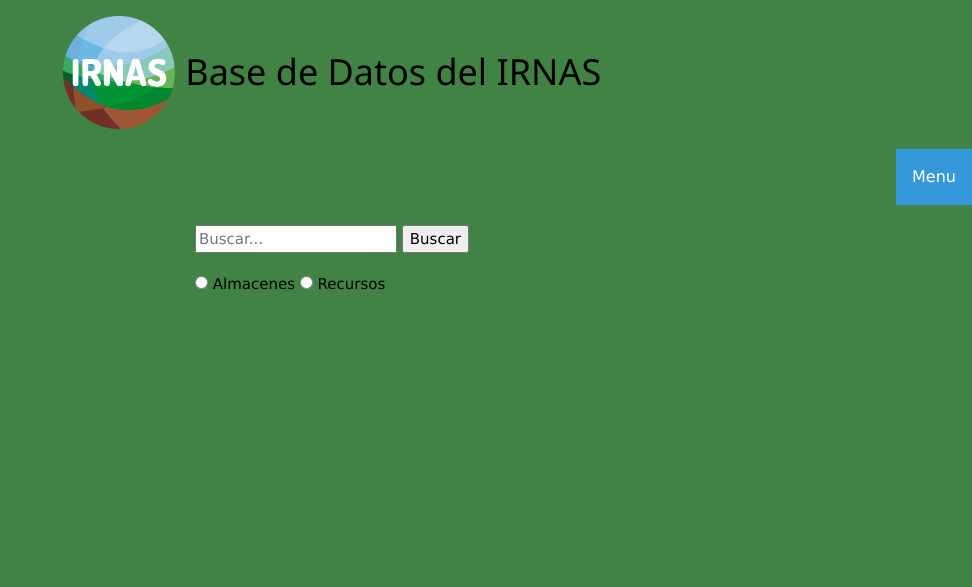
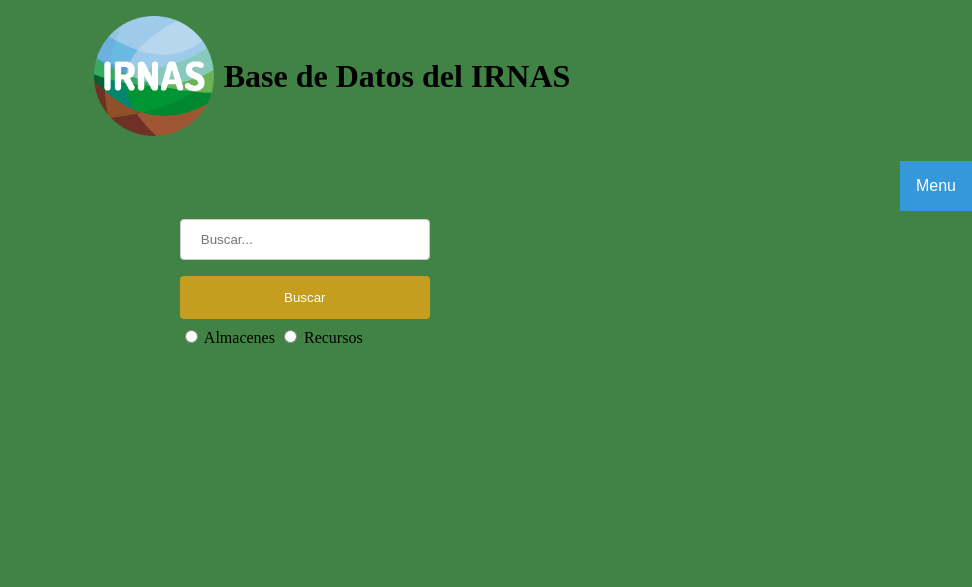
Before and after one commit to Angel-Caballero/Proyecto-IRNAS-2, a PHP site: page /XE/interfazBuscador.php in a window 1280 px wide. Shown: the top 587 px of the page, without its empty margins (308-1280 px from the left). Run offline with PHP 8.4, Linux system fonts and the light colour scheme; some libraries are stand-ins or nearby versions.

Commit message:
Csseado interfazbuscador

```diff
--- a/Proyecto IRNAS 2/css/almacen.css
+++ b/Proyecto IRNAS 2/css/general.css
@@ -41,7 +41,7 @@ background-color: bisque;
 	padding-bottom: 2.5rem;
 }
 
-input[type=text], input[type=password]{
+input[type=text], input[type=password], input[type=search]{
 	width: 100%;
 	max-width: 250px;
 	padding: 12px 20px;
@@ -63,15 +63,3 @@ input[type=text], input[type=password]{
 	border-radius: 4px;
 	cursor: pointer;
   }
-
-.cuerpo{
-	display: flex;
-	flex-direction: column;
-	justify-content: center;
-	align-items: center;
-}
-
-.cuerpo div{
-	margin-top: 20px;
-
-}
--- a/Proyecto IRNAS 2/interfazBuscador.php
+++ b/Proyecto IRNAS 2/interfazBuscador.php
@@ -24,9 +24,8 @@ require_once ("gestionarUsuarios.php");
   <meta charset="utf-8">
   <meta name="viewport" content="width=device-width, initial-scale=1.0"/>
   <!-- Hay que indicar el fichero externo de estilos -->
-  <link rel="stylesheet" type="text/css" href="css/almacen.css" />
+  <link rel="stylesheet" type="text/css" href="css/general.css" />
   <link rel="stylesheet" type="text/css" href="css/menu.css" />
-  <link rel="stylesheet" href="https://www.w3schools.com/w3css/4/w3.css">
 	<script type="text/javascript" src="./js/menu.js"></script>
   <title>Base de Datos: Buscador</title>
   <link rel="icon" href="images/icono.png"/>
@@ -37,14 +36,14 @@ require_once ("gestionarUsuarios.php");
 <?php
     include_once("cabecera.php");
 ?>
-<div class="cuerpo">
+<div class="centrado">
 <?php
     include_once("menu.php");
 ?>
 <div>
 	<form action="gestionarBusquedas.php" method="GET">
 		<input type="search" placeholder="Buscar..." name="search">
-        <button type="submit">Buscar</button>
+    <input type="submit" name="submit" value="Buscar" />
         <div>
             <label>
                 <input type="radio" name="tipo" value="Almacenes"> Almacenes
--- a/Proyecto IRNAS 2/listaRecursos.php
+++ b/Proyecto IRNAS 2/listaRecursos.php
@@ -27,7 +27,7 @@
 <head>
   <meta charset="utf-8">
   <meta name="viewport" content="width=device-width, initial-scale=1.0">
-  <link rel="stylesheet" type="text/css" href="css/almacen.css" />
+  <link rel="stylesheet" type="text/css" href="css/general.css" />
   <link rel="stylesheet" type="text/css" href="css/menu.css" />
   <link rel="icon" href="images/icono.png"/>
   <title>Base de Datos: Login</title>
--- a/Proyecto IRNAS 2/login.php
+++ b/Proyecto IRNAS 2/login.php
@@ -36,7 +36,7 @@
 <head>
   <meta charset="utf-8">
   <meta name="viewport" content="width=device-width, initial-scale=1.0">
-  <link rel="stylesheet" type="text/css" href="css/almacen.css" />
+  <link rel="stylesheet" type="text/css" href="css/general.css" />
   <link rel="icon" href="images/icono.png"/>
   <title>Base de Datos: Login</title>
 </head>
```
